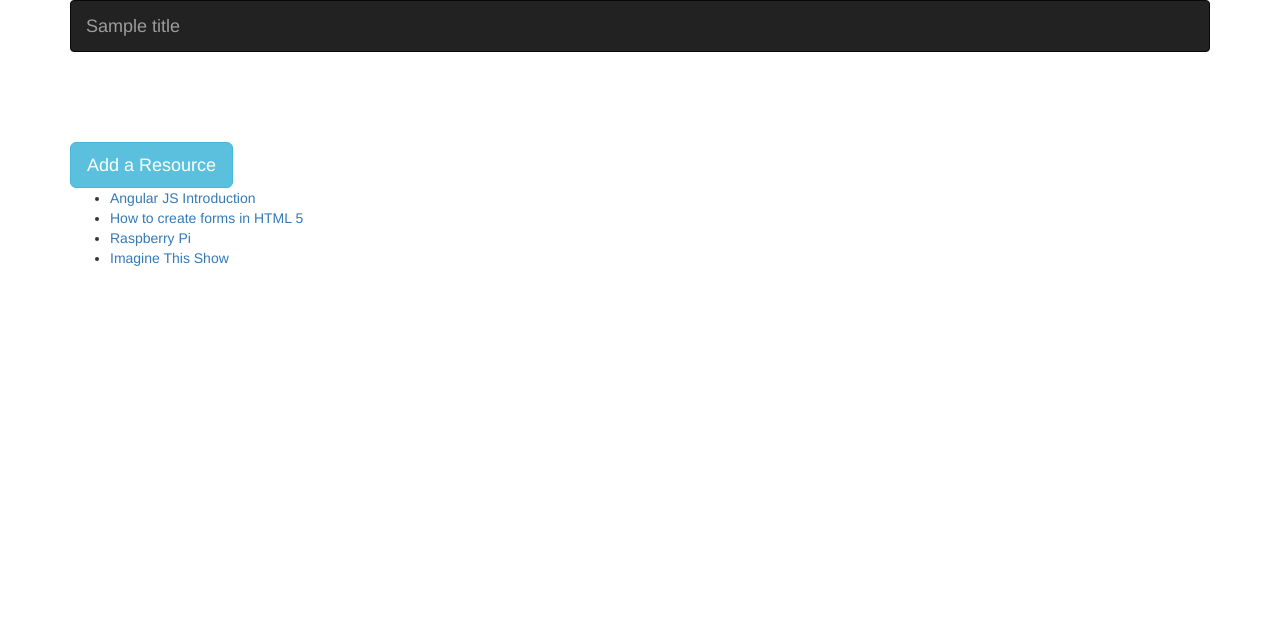
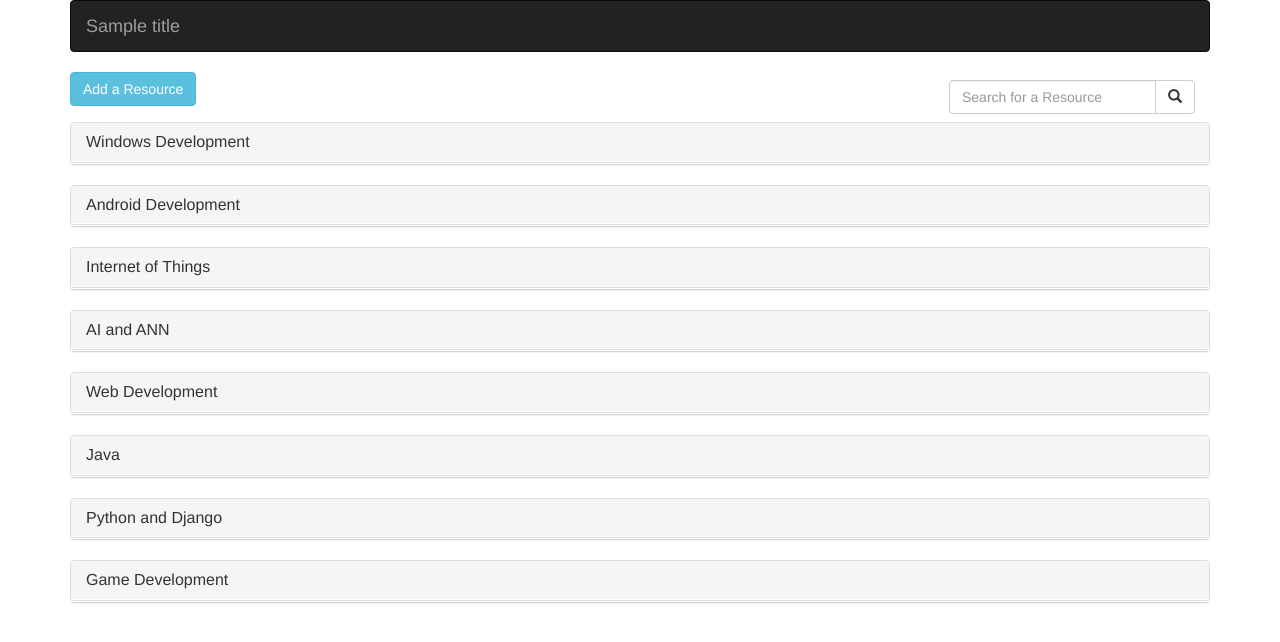
Before and after one commit to mufaddal1165/Portal, a Django app: template portal/templates/portal/resources.html in a window 1280 px wide. Shown: the top 642 px of the page. Run offline with Django 3.2, Linux system fonts and the light colour scheme; data comes from the database, SQL or seed files in the repository; tables that the repository leaves empty hold one stand-in row (values such as "Sample post"); the template is opened without the code that fills it: values that come from a table or form of the project are taken from there, most other values are stand-ins (such as "Sample title", 1, 10 or a date in 2020); some libraries are stand-ins or nearby versions.

Commit message:
features added to Resource section

```diff
--- a/portal/admin.py
+++ b/portal/admin.py
@@ -1,5 +1,5 @@
 from django.contrib import admin
-from .models import Developer, Mentor, Executive,Camps,Resources as ResourceModel
+from .models import Developer, Mentor, Executive,Camps,Resources as ResourceModel,ResourceCategory
 from django.contrib.auth.admin import UserAdmin as BaseUserAdmin
 from django.contrib.auth.models import User
 
@@ -27,3 +27,4 @@ admin.site.unregister(User)
 admin.site.register(User,UserAdmin)
 admin.site.register(Camps)
 admin.site.register(ResourceModel)
+admin.site.register(ResourceCategory)
--- a/portal/models.py
+++ b/portal/models.py
@@ -73,16 +73,27 @@ class Executive(Users):
         verbose_name = "Executive"
 
 
+class ResourceCategory(models.Model):
+    name = models.CharField(max_length=20, verbose_name='Category')
+
+    def __str__(self):
+        return self.name
+
+    class Meta:
+        verbose_name = 'Category'
+        verbose_name_plural = 'Categories'
+
+
 class Resources(models.Model):
     CATEGORY = (
-        ('VD', 'Video'),
-        ('BK', 'Book'),
-        ('WEB', 'Website'),
-        ('DOC', 'Document'),
-        ('IMG','Image')
+        ('VD', 'Videos'),
+        ('BK', 'Books'),
+        ('WEB', 'Websites'),
+        ('DOC', 'Documents'),
+        ('IMG', 'Images')
     )
 
-    category = models.CharField(max_length=20, verbose_name='Category', choices=CATEGORY)
+    category = models.ForeignKey(ResourceCategory)
     camp = models.ForeignKey(Camps, verbose_name='Camp')
     link = models.FileField(upload_to='uploads')
     title = models.CharField(max_length=60, verbose_name='Name')
@@ -139,8 +150,9 @@ class ForumThreads(models.Model):
     text = models.CharField(max_length=5000, verbose_name='Text')
     images = models.ImageField(null=True, upload_to='uploads')
 
+
 class Posts(models.Model):
     text = models.CharField(max_length=5000)
-    datetime=models.DateTimeField(auto_now=datetime.time)
-    camp=models.ForeignKey(Camps)
+    datetime = models.DateTimeField(auto_now=datetime.time)
+    camp = models.ForeignKey(Camps)
     attachment = models.OneToOneField(Resources)
--- a/portal/templates/portal/base.html
+++ b/portal/templates/portal/base.html
@@ -14,9 +14,10 @@
         <meta name="viewport" content="width=device-width, initial-scale=1">
         <link rel="stylesheet" href="http://maxcdn.bootstrapcdn.com/bootstrap/3.3.6/css/bootstrap.min.css">
         {#        <link rel="stylesheet" href="{% static "portal/bootstrap-tweaks.css" %}">#}
+{#                <link rel="stylesheet" href="{% static "portal/bootstrap.min.css" %}">#}
         <script src="https://ajax.googleapis.com/ajax/libs/jquery/1.12.2/jquery.min.js"></script>
         <script src="http://maxcdn.bootstrapcdn.com/bootstrap/3.3.6/js/bootstrap.min.js"></script>
-        {#        <link rel="stylesheet" href="{% static "portal/bootstrap.min.css" %}">#}
+
         {#        <script src="{% static "portal/jquery-1.11.3.min.js" %}"></script>#}
         {#        <script src="{% static "portal/bootstrap.min.js" %}"></script>#}
     {% endblock %}
@@ -52,11 +53,7 @@
         </nav>
 
     {% endblock %}
-    <div class="navbar">
 
-        {% block navbars %} {#  to be overridden #}
-        {% endblock %}
-    </div>
     {% block content %} {# overridden by templates #}
 
     {% endblock %}
--- a/portal/templates/portal/resources.html
+++ b/portal/templates/portal/resources.html
@@ -3,11 +3,24 @@
 {% endblock %}
 
 {% block content %}
+
+    <div style="overflow-y: auto">
+        {% if not is_developer %}
+            <button type="button" class="btn btn-info btn-group-sm" data-toggle="modal" data-target="#myModal">
+                Add a Resource
+            </button>
+        {% endif %}
+        <form class="navbar-form" role="search" style="float: right">
+            <div class="input-group add-on">
+                <input class="form-control" placeholder="Search for a Resource" name="srch-term" id="srch-term" type="text">
+                <div class="input-group-btn">
+                    <button class="btn btn-default" type="submit"><i class="glyphicon glyphicon-search"></i>
+                    </button>
+                </div>
+            </div>
+        </form>
+    </div>
     {% if not is_developer %}
-
-        <button type="button" class="btn btn-info btn-lg" data-toggle="modal" data-target="#myModal">
-            Add a Resource
-        </button>
         <div id="myModal" class="modal fade" role="dialog">
             <div class="modal-dialog">
                 <div class="modal-content">
@@ -30,11 +43,38 @@
             </div>
         </div>
     {% endif %}
-    <div id="list">
-        <ul>
-            {% for item in resources %}
-                <li><a href="{{ item.link.url }}">{{ item }}</a></li>
-            {% endfor %}
-        </ul>
+    <div style="float: right;display: inline;margin: 0.5em">
+
     </div>
+    {% for camp in Camps %}
+        <div class="panel-group">
+            <div class="panel panel-default">
+                <div class="panel-heading">
+                    <h4 class="panel-title">
+                        <a data-toggle="collapse" href="#collapse{{ camp }}">{{ camp }}</a>
+
+                    </h4>
+
+                </div>
+                <div id="collapse{{ camp }}" class=" panel-collapse panel ">
+                    <ul class="list-group">
+                        {% for item in resourcesObjects %}
+                            {% if item.camp == camp %}
+                                <li class="list-group-item">
+
+                                    <h5 class="btn" style="display: inline" data-toggle="modal"
+                                        data-target="#myModal{{ item }}">{{ item }}</h5>
+                                    <a href="{{ item.link.url }}"><span class="glyphicon glyphicon-download"></span></a>
+                                    <div align="right">
+                                        {{ item.category }}
+                                    </div>
+                                </li>
+                            {% endif %}
+
+                        {% endfor %}
+                    </ul>
+                </div>
+            </div>
+        </div>
+    {% endfor %}
 {% endblock %}
```
Also changed, not shown: portal/views.py (+10 -3 lines), db.sqlite3.
